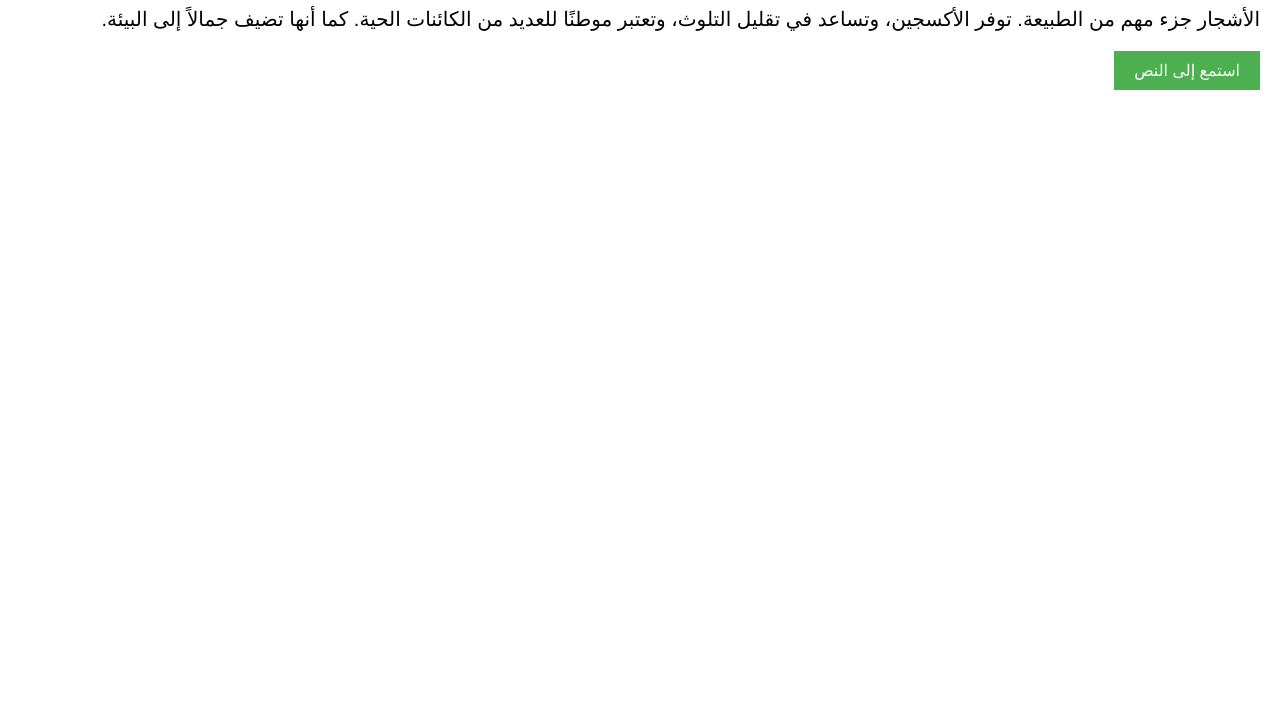
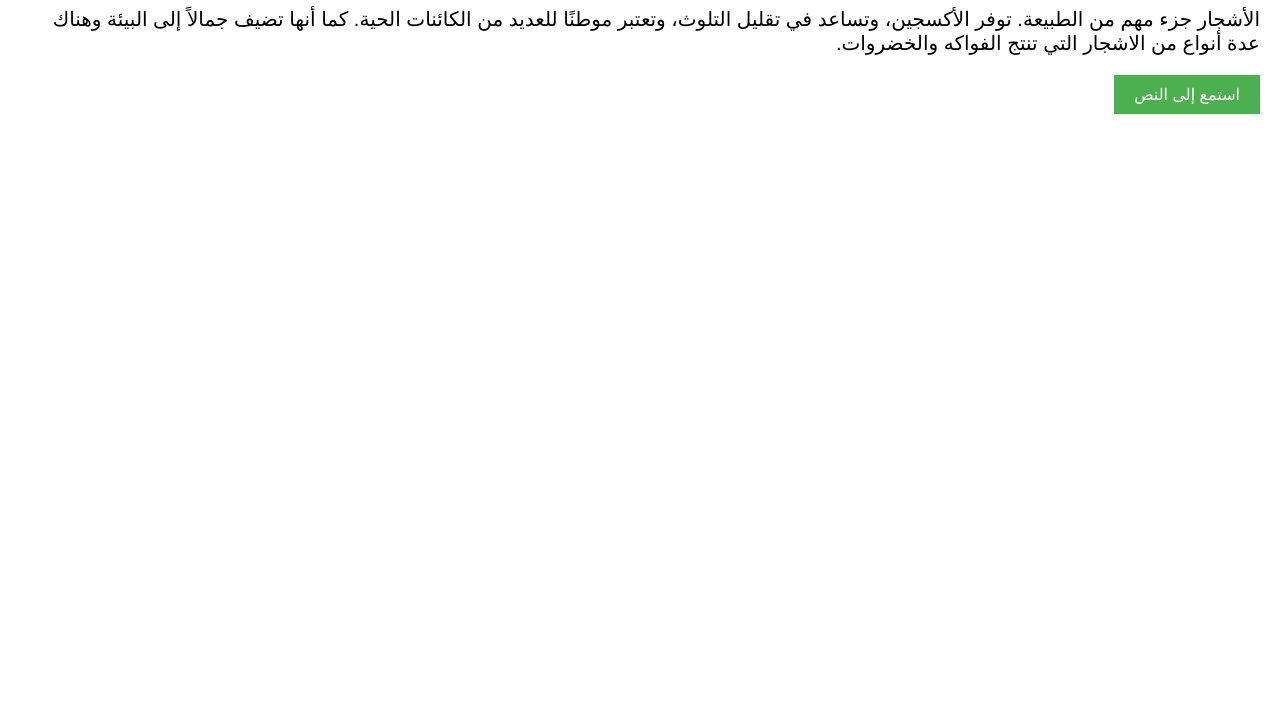
Before and after one commit to mlk96j/Beispiel, a plain HTML site: page index.html in a window 1280 px wide. Shown: the part 74-800 px from the top of the page. Drawn offline with Linux system fonts and the light colour scheme.

Commit message:
Update index.html

```diff
--- a/index.html
+++ b/index.html
@@ -31,7 +31,8 @@
 <body>
     <h1>معلومات عن الأشجار</h1>
     <div class="content" id="treeInfo">
-        الأشجار جزء مهم من الطبيعة. توفر الأكسجين، وتساعد في تقليل التلوث، وتعتبر موطنًا للعديد من الكائنات الحية. كما أنها تضيف جمالاً إلى البيئة.
+
+      الأشجار جزء مهم من الطبيعة. توفر الأكسجين، وتساعد في تقليل التلوث، وتعتبر موطنًا للعديد من الكائنات الحية. كما أنها تضيف جمالاً إلى البيئة وهناك عدة أنواع من الاشجار التي تنتج الفواكه والخضروات.
     </div>
     <button class="read-btn" onclick="readText()">استمع إلى النص</button>
 
```
